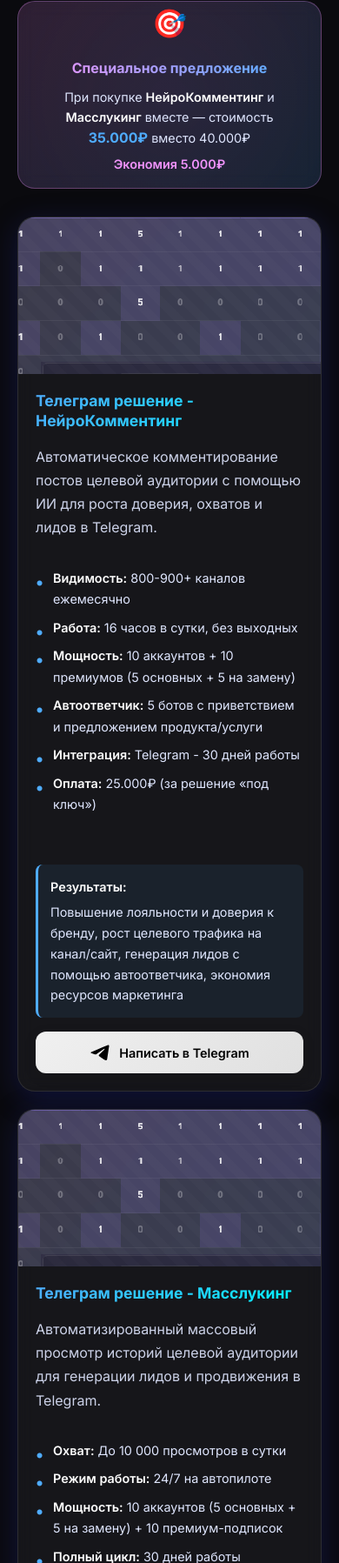
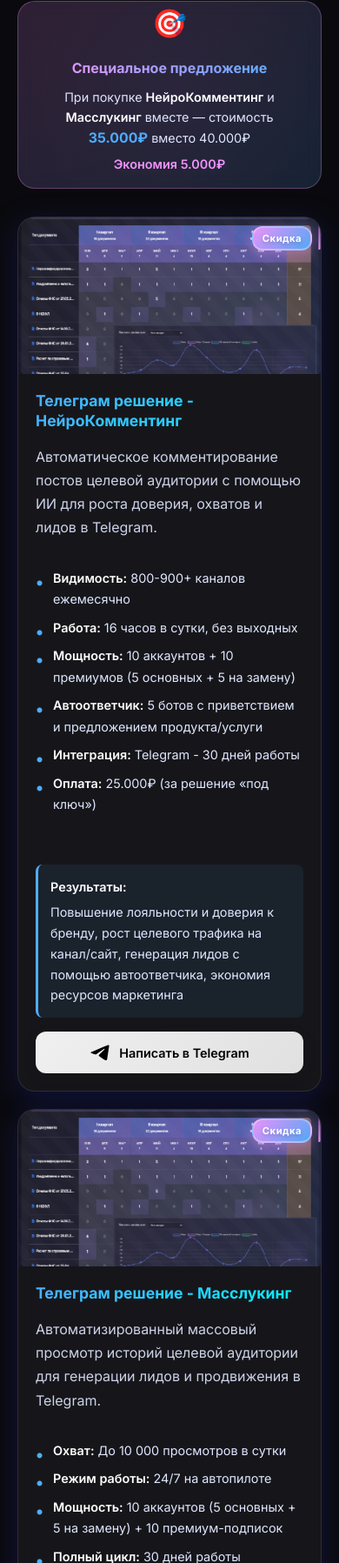
Before and after one commit to egormixbotov-boop/project-frontend-test, a Django app: page / in a window 390 px wide. Shown: the part 3268-5065 px from the top of the page at 87% size. Run offline with Django 5.2, Linux system fonts and the light colour scheme; some web fonts are replaced.

Commit message:
добавил аккуратную плашку скидка на картинки где она нужна

```diff
--- a/landing/static/landing/css/style.css
+++ b/landing/static/landing/css/style.css
@@ -756,6 +756,23 @@
     overflow: hidden;
 }
 
+.discount-banner.highlighted {
+    background: linear-gradient(135deg, rgba(240, 147, 251, 0.3) 0%, rgba(79, 172, 254, 0.3) 100%);
+    border-color: rgba(240, 147, 251, 0.6);
+    box-shadow: 0 0 40px rgba(240, 147, 251, 0.5), 0 12px 40px rgba(240, 147, 251, 0.3);
+    transform: scale(1.02);
+    animation: highlightPulse 2s ease-in-out;
+}
+
+@keyframes highlightPulse {
+    0%, 100% {
+        box-shadow: 0 0 40px rgba(240, 147, 251, 0.5), 0 12px 40px rgba(240, 147, 251, 0.3);
+    }
+    50% {
+        box-shadow: 0 0 60px rgba(240, 147, 251, 0.7), 0 12px 50px rgba(240, 147, 251, 0.5);
+    }
+}
+
 .discount-banner::before {
     content: '';
     position: absolute;
@@ -916,6 +933,54 @@
     display: flex;
     align-items: center;
     justify-content: center;
+}
+
+.service-image-placeholder img {
+    width: 100%;
+    height: 100%;
+    object-fit: cover;
+    transition: var(--transition-normal);
+}
+
+.service-card-new:hover .service-image-placeholder img {
+    transform: scale(1.05);
+}
+
+.discount-badge {
+    position: absolute;
+    top: 16px;
+    right: 16px;
+    background: linear-gradient(135deg, rgba(240, 147, 251, 0.95) 0%, rgba(79, 172, 254, 0.95) 100%);
+    border: 2px solid rgba(255, 255, 255, 0.3);
+    border-radius: 12px;
+    padding: 8px 16px;
+    cursor: pointer;
+    z-index: 10;
+    transition: var(--transition-normal);
+    box-shadow: 0 4px 15px rgba(240, 147, 251, 0.4);
+    backdrop-filter: blur(10px);
+    display: flex;
+    align-items: center;
+    justify-content: center;
+    font-family: inherit;
+}
+
+.discount-badge:hover {
+    transform: scale(1.1);
+    box-shadow: 0 6px 20px rgba(240, 147, 251, 0.6);
+    border-color: rgba(255, 255, 255, 0.5);
+}
+
+.discount-badge:active {
+    transform: scale(0.95);
+}
+
+.discount-badge-text {
+    color: var(--text-primary);
+    font-weight: 700;
+    font-size: 0.85rem;
+    letter-spacing: 0.5px;
+    text-shadow: 0 2px 4px rgba(0, 0, 0, 0.2);
 }
 
 .service-image-placeholder::after {
@@ -1444,6 +1509,16 @@
     .discount-description {
         font-size: 0.95rem;
     }
+
+    .discount-badge {
+        top: 12px;
+        right: 12px;
+        padding: 6px 12px;
+    }
+
+    .discount-badge-text {
+        font-size: 0.75rem;
+    }
 }
 
 @media (max-width: 1200px) {
@@ -1671,6 +1746,16 @@
         font-size: 0.9rem;
     }
 
+    .discount-badge {
+        top: 10px;
+        right: 10px;
+        padding: 5px 10px;
+    }
+
+    .discount-badge-text {
+        font-size: 0.7rem;
+    }
+
     .service-image-placeholder {
         height: 180px;
     }
--- a/landing/static/landing/js/main.js
+++ b/landing/static/landing/js/main.js
@@ -34,6 +34,11 @@
 
 // Плавная прокрутка для якорных ссылок и кнопок
 document.querySelectorAll('a[href^="#"], button').forEach(element => {
+    // Пропускаем кнопки со скидкой
+    if (element.classList.contains('discount-badge')) {
+        return;
+    }
+
     const href = element.getAttribute('href');
     if (href && href.startsWith('#')) {
         element.addEventListener('click', function (e) {
@@ -150,3 +155,39 @@
         circuit.style.opacity = '1';
     }, 1000 + (index * 200));
 });
+
+// Подсветка плашки со скидкой
+function highlightDiscount(event) {
+    // Предотвращаем всплытие события и стандартное поведение
+    if (event) {
+        event.preventDefault();
+        event.stopPropagation();
+    }
+
+    const discountBanner = document.getElementById('discountBanner');
+    if (!discountBanner) return;
+
+    // Добавляем класс подсветки
+    discountBanner.classList.add('highlighted');
+
+    // Используем scrollIntoView для надежной прокрутки
+    const navHeight = document.querySelector('.navbar')?.offsetHeight || 0;
+
+    // Вычисляем отступ с учетом навигации
+    const offset = navHeight + 40;
+
+    // Получаем текущую позицию скролла
+    const elementPosition = discountBanner.getBoundingClientRect().top;
+    const offsetPosition = elementPosition + window.pageYOffset - offset;
+
+    // Прокручиваем с учетом отступа
+    window.scrollTo({
+        top: Math.max(0, offsetPosition),
+        behavior: 'smooth'
+    });
+
+    // Убираем подсветку через 3 секунды
+    setTimeout(() => {
+        discountBanner.classList.remove('highlighted');
+    }, 3000);
+}
--- a/landing/templates/landing/index.html
+++ b/landing/templates/landing/index.html
@@ -179,7 +179,7 @@
                 <h2 class="section-title">Основные услуги</h2>
             </div>
             <!-- Плашка со скидкой -->
-            <div class="discount-banner glass-card">
+            <div id="discountBanner" class="discount-banner glass-card">
                 <div class="discount-banner-content">
                     <div class="discount-icon">🎯</div>
                     <div class="discount-text">
@@ -195,6 +195,9 @@
                 <div class="service-card-new glass-card service-with-discount">
                     <div class="service-image-placeholder">
                         <img src="{% static 'landing/images/services/dashboard-preview.jpg' %}" alt="НейроКомментинг" />
+                        <button class="discount-badge" onclick="highlightDiscount(event)" aria-label="Показать скидку" type="button">
+                            <span class="discount-badge-text">Скидка</span>
+                        </button>
                     </div>
                     <div class="service-card-body">
                         <h3 class="service-title-new">Телеграм решение - НейроКомментинг</h3>
@@ -221,6 +224,9 @@
                 <div class="service-card-new glass-card service-with-discount">
                     <div class="service-image-placeholder">
                         <img src="{% static 'landing/images/services/dashboard-preview.jpg' %}" alt="НейроКомментинг" />
+                        <button class="discount-badge" onclick="highlightDiscount(event)" aria-label="Показать скидку" type="button">
+                            <span class="discount-badge-text">Скидка</span>
+                        </button>
                     </div>
                     <div class="service-card-body">
                         <h3 class="service-title-new">Телеграм решение - Масслукинг</h3>
```
